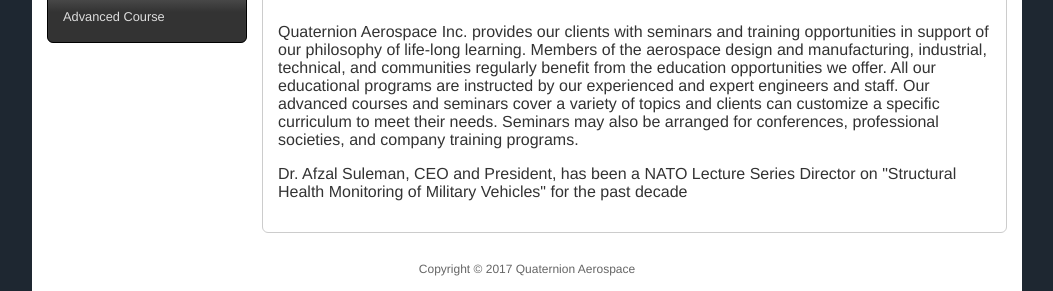
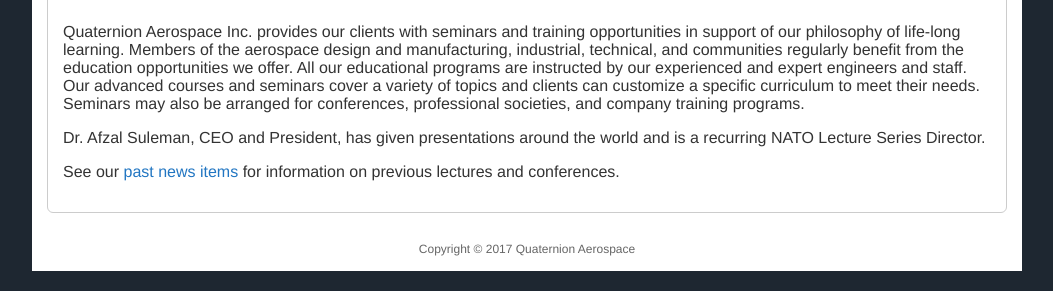
Before and after one commit to quaternion-aerospace/quaternion-aerospace.github.io, a Jekyll site: the page built from education.html, in a window 1280 px wide, cut to the strip 875-1166 px from the top of the page. Shown: the whole strip, without its empty margins (113-1166 px from the left). Built offline with Jekyll 4.4.1, drawn with Linux system fonts in a browser that asks for light colours.

Commit message:
remove education subMenu and link to news items
this should make this page less susceptible to getting out of date

```diff
--- a/_data/menus/education.yml
+++ /dev/null
@@ -1,2 +0,0 @@
-- label: Advanced Course
-  page: advanced-course.html
--- a/education.html
+++ b/education.html
@@ -1,9 +1,9 @@
 ---
 title: Education Introduction
-subMenu: education
 hero: education
 ---
-
 <p>Quaternion Aerospace Inc.  provides our clients with seminars and training opportunities in support of our philosophy of life-long learning. Members of the aerospace design and manufacturing, industrial, technical, and  communities regularly benefit from the education opportunities we offer. All our educational programs are instructed by our experienced and expert engineers and staff. Our advanced courses and seminars cover a variety of topics and clients can customize a specific curriculum to meet their needs. Seminars may also be arranged for conferences, professional societies, and company training programs.</p>
 
-<p>Dr. Afzal Suleman, CEO and President, has been a NATO Lecture Series Director on "Structural Health Monitoring of Military Vehicles" for the past decade</p>
+<p>Dr. Afzal Suleman, CEO and President, has given presentations around the world and is a recurring NATO Lecture Series Director.</p>
+
+<p>See our <a href="/oldnews/">past news items</a> for information on previous lectures and conferences.</p>
```
